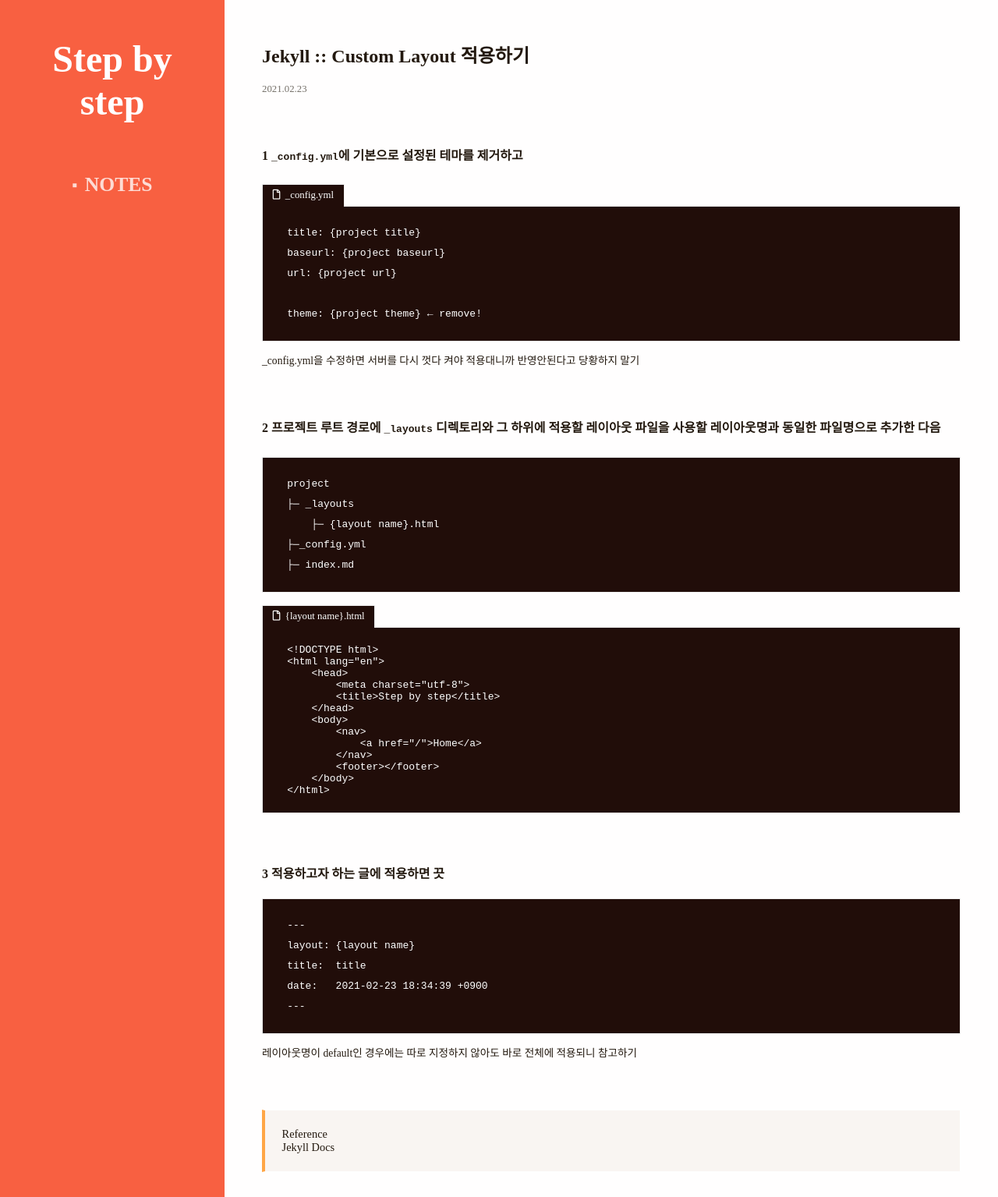
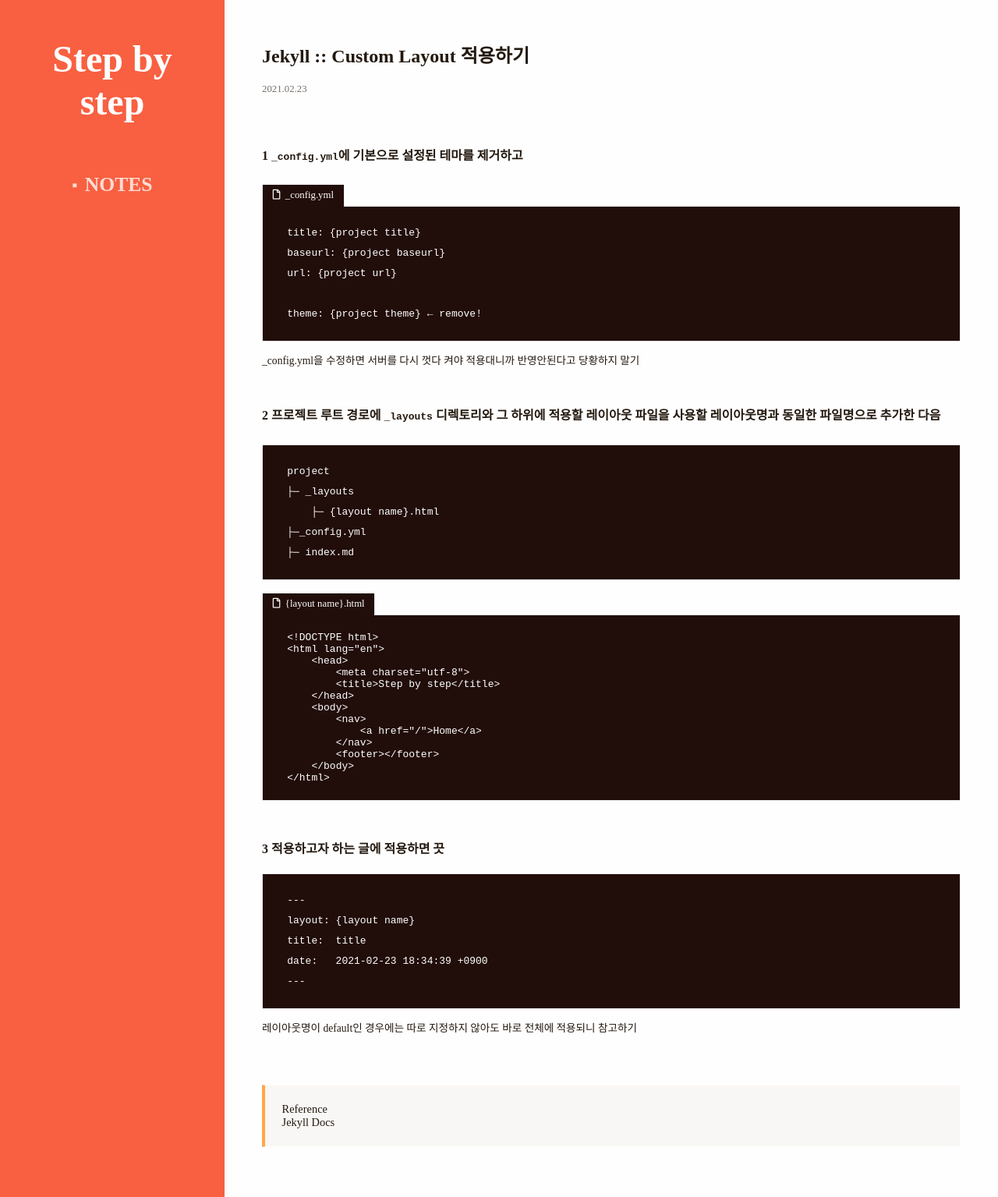
Before and after one commit to mindcloud92/mindcloud92.github.io, a Jekyll site: the page built from _posts/jekyll/2021-02-23-jekyll--apply-custom-layout.md, in a window 1280 px wide. Shown: the whole page at 78% size. Built offline with Jekyll 4.4.1, drawn with Linux system fonts in a browser that asks for light colours; nearby versions of some CDN libraries; some web fonts are replaced.

Commit message:
theme change

```diff
--- a/_posts/jekyll/2021-02-23-jekyll--apply-custom-layout.md
+++ b/_posts/jekyll/2021-02-23-jekyll--apply-custom-layout.md
@@ -28,7 +28,7 @@ tags: jekyll custom layout
 
 
 
-<div markdown="1" class="stepper text mt-4">
+<div markdown="1" class="stepper text mt-3">
 <h4 markdown="1" data-step="2" class="title">
     프로젝트 루트 경로에 `_layouts` 디렉토리와 그 하위에 적용할 레이아웃 파일을 사용할 레이아웃명과 동일한 파일명으로 추가한 다음
 </h4>
@@ -64,7 +64,7 @@ tags: jekyll custom layout
 
 
 
-<div markdown="1" class="stepper text mt-4 mb-4">
+<div markdown="1" class="stepper text mt-3 mb-4">
 <h4 markdown="1" data-step="3" class="title">
     적용하고자 하는 글에 적용하면 끗
 </h4>
--- a/static/css/partial/_variable.sass
+++ b/static/css/partial/_variable.sass
@@ -7,7 +7,7 @@ $background-color--default: #fffefe
 $background-color--nav: #f86041
 $background-color--post-container: #ffffff
 $background-color--file: #210d09
-$background-color--blockquote: #f9f5f2
+$background-color--blockquote: #f9f7f5
 
 // font color
 $font-color--default: #23190f
```
Also changed, not shown: static/css/partial/_post--detail.sass (line endings or trailing spaces).
